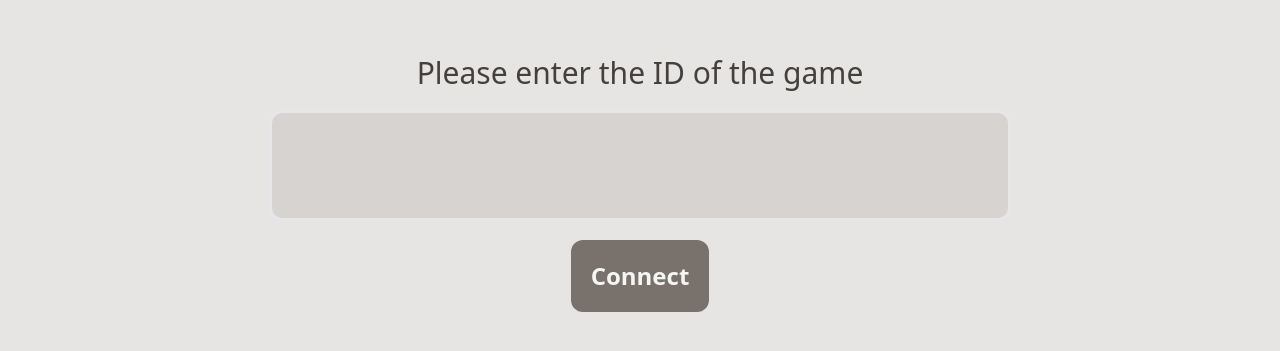
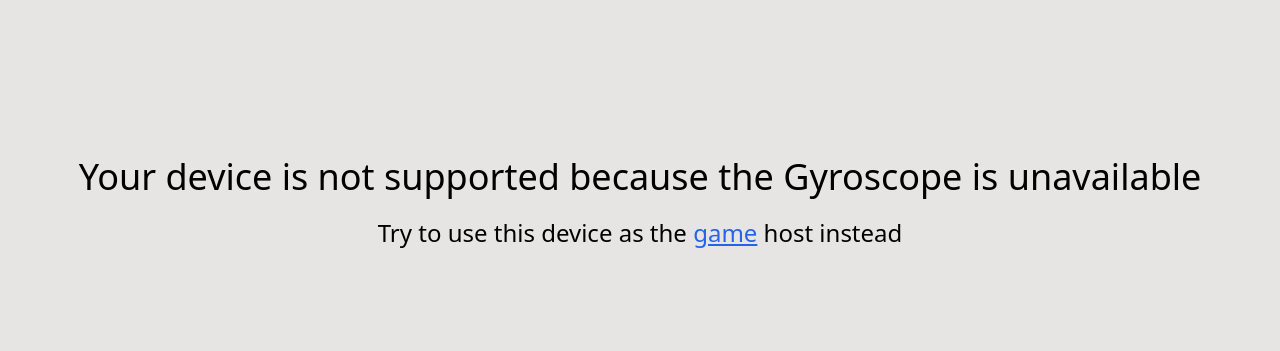
Before and after one commit to Voakie/block-match, a Next.js app: page /controller in a window 1280 px wide. Shown: the part 217-568 px from the top of the page. Built offline with nearby package versions, Linux system fonts and the light colour scheme.

Commit message:
Visual improvements

```diff
--- a/components/game/StartingScreen.tsx
+++ b/components/game/StartingScreen.tsx
@@ -12,10 +12,10 @@ export default function StartingScreen({ host, ownId }: { host?: string; ownId?:
             </div>
 
             <div
-                className="col-start-1 top-0 flex flex-col justify-end items-center z-20"
+                className="col-start-1 top-0 flex flex-col justify-end items-center z-20 m-5"
                 style={{ gridRow: "1" }}
             >
-                <div className="bg-stone-200 text-stone-700 shadow-2xl p-8 rounded-xl text-xl text-center mb-5">
+                <div className="backdrop-blur-md text-stone-800 shadow-2xl p-8 rounded-xl text-xl text-center mb-5">
                     Use your smartphone as a controller
                     <div className="font-bold text-2xl">{host}</div>
                     and enter code
@@ -23,9 +23,9 @@ export default function StartingScreen({ host, ownId }: { host?: string; ownId?:
                 </div>
                 <Link
                     href="./manual"
-                    className="bg-stone-300 text-stone-700 shadow-2xl p-4 rounded-xl text-xl text-center mb-20 flex items-center decoration-transparent"
+                    className="bg-stone-200 text-stone-700 shadow-2xl p-4 rounded-xl text-xl text-center mb-10 flex items-center decoration-transparent z-20"
                 >
-                    <BookOpenIcon className="h-6 mr-2" /> Open user manual
+                    <BookOpenIcon className="h-6 mr-2" /> Manual & Help
                 </Link>
             </div>
         </>
--- a/pages/controller.tsx
+++ b/pages/controller.tsx
@@ -1,4 +1,5 @@
 import Head from "next/head"
+import Link from "next/link"
 import type { DataConnection } from "peerjs"
 import React, { Component } from "react"
 import Center from "../components/controller/Center"
@@ -114,18 +115,17 @@ export default class Controller extends Component<{}, ControllerState> {
     }
 
     render() {
-        // if (!this.state.deviceSupported)
-        //     return (
-        //         <div className="flex justify-center items-center h-screen flex-col">
-        //             <div className="text-4xl p-10 pb-5 text-center">
-        //                 Your device is not supported because the Gyroscope or Accelerometer is
-        //                 unavailable
-        //             </div>
-        //             <div className="text-2xl">
-        //                 Try to use this device as the <Link href="/game">game</Link> host instead
-        //             </div>
-        //         </div>
-        //     )
+        if (!this.state.deviceSupported)
+            return (
+                <div className="flex justify-center items-center h-screen flex-col">
+                    <div className="text-4xl p-10 pb-5 text-center">
+                        Your device is not supported because the Gyroscope is unavailable
+                    </div>
+                    <div className="text-2xl">
+                        Try to use this device as the <Link href="/game">game</Link> host instead
+                    </div>
+                </div>
+            )
 
         if (!this.state.connect) {
             return (
@@ -144,6 +144,7 @@ export default class Controller extends Component<{}, ControllerState> {
                     >
                         Connect
                     </button>
+                    <div className="mt-10 opacity-70">Are you trying to host a game? <Link href="./game">Click here</Link></div>
                 </Center>
             )
         }
--- a/pages/manual.tsx
+++ b/pages/manual.tsx
@@ -1,4 +1,5 @@
 import { ArrowLeftIcon } from "@heroicons/react/20/solid"
+import Link from "next/link"
 import { useRouter } from "next/router"
 
 export default function ManualPage() {
@@ -30,6 +31,8 @@ export default function ManualPage() {
                 If you have trouble getting connected, make sure you are not connected to a VPN and
                 that you have a stable connection. Try using an Android phone if you are having
                 issues on iOS.
+                <br className="mb-5" />
+                If you are having trouble getting to the smartphone view, use <Link href="./controller">this link</Link>
                 <div className="font-bold text-4xl mt-10 mb-4">But why?</div>
                 This small game was created as part of the Mobile Computing and Internet of Things
                 lecture at KIT
```
